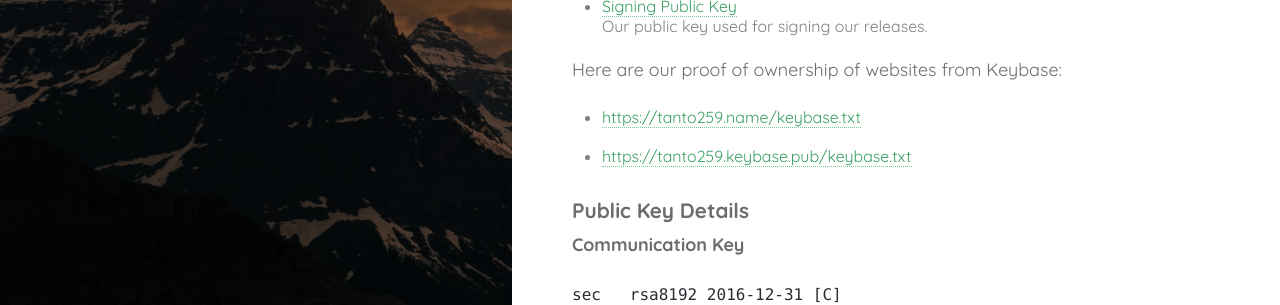
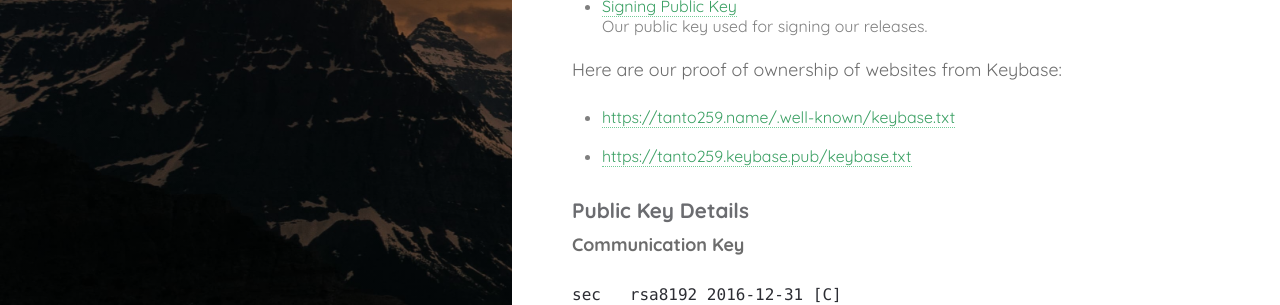
Before and after one commit to tanto259/tanto259.github.io, a Jekyll site: the page built from _posts/2016-09-20-welcome.md, in a window 1280 px wide. Shown: the part 540-845 px from the top of the page. Built offline with Jekyll 4.4.1, drawn with Linux system fonts in a browser that asks for light colours.

Commit message:
Renew Keybase Proof

```diff
--- a/_posts/2016-09-20-welcome.md
+++ b/_posts/2016-09-20-welcome.md
@@ -24,7 +24,7 @@ We use the Keybase Filesystem to store our public keys:
   Our public key used for signing our releases.
 
 Here are our proof of ownership of websites from Keybase:
-* <a href="{{ site.url }}/keybase.txt" target="_blank" rel="noopener noreferrer">{{ site.url }}/keybase.txt</a>
+* <a href="{{ site.url }}/.well-known/keybase.txt" target="_blank" rel="noopener noreferrer">{{ site.url }}/.well-known/keybase.txt</a>
 * <a href="https://tanto259.keybase.pub/keybase.txt" target="_blank" rel="noopener noreferrer">https://tanto259.keybase.pub/keybase.txt</a>
 
 ### Public Key Details
```
Also changed, not shown: .well-known/keybase.txt.
